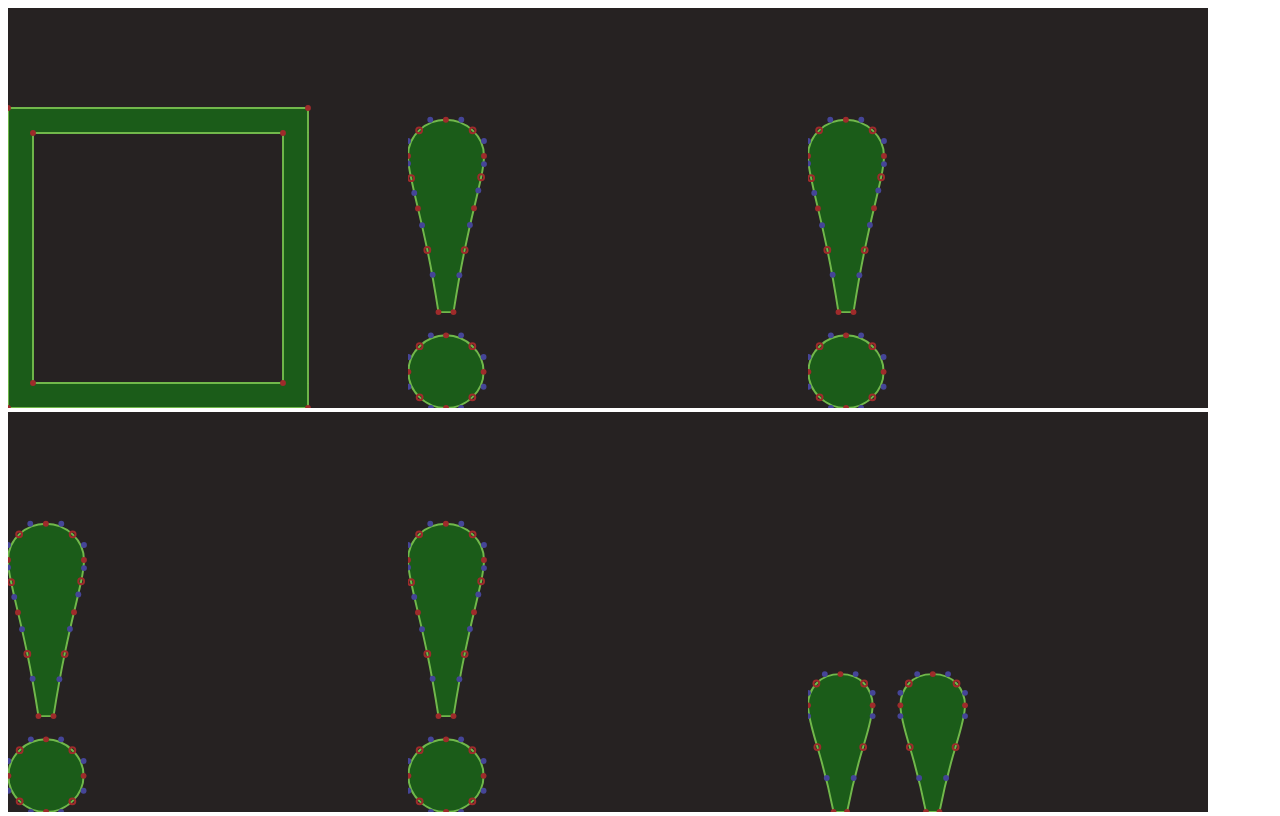
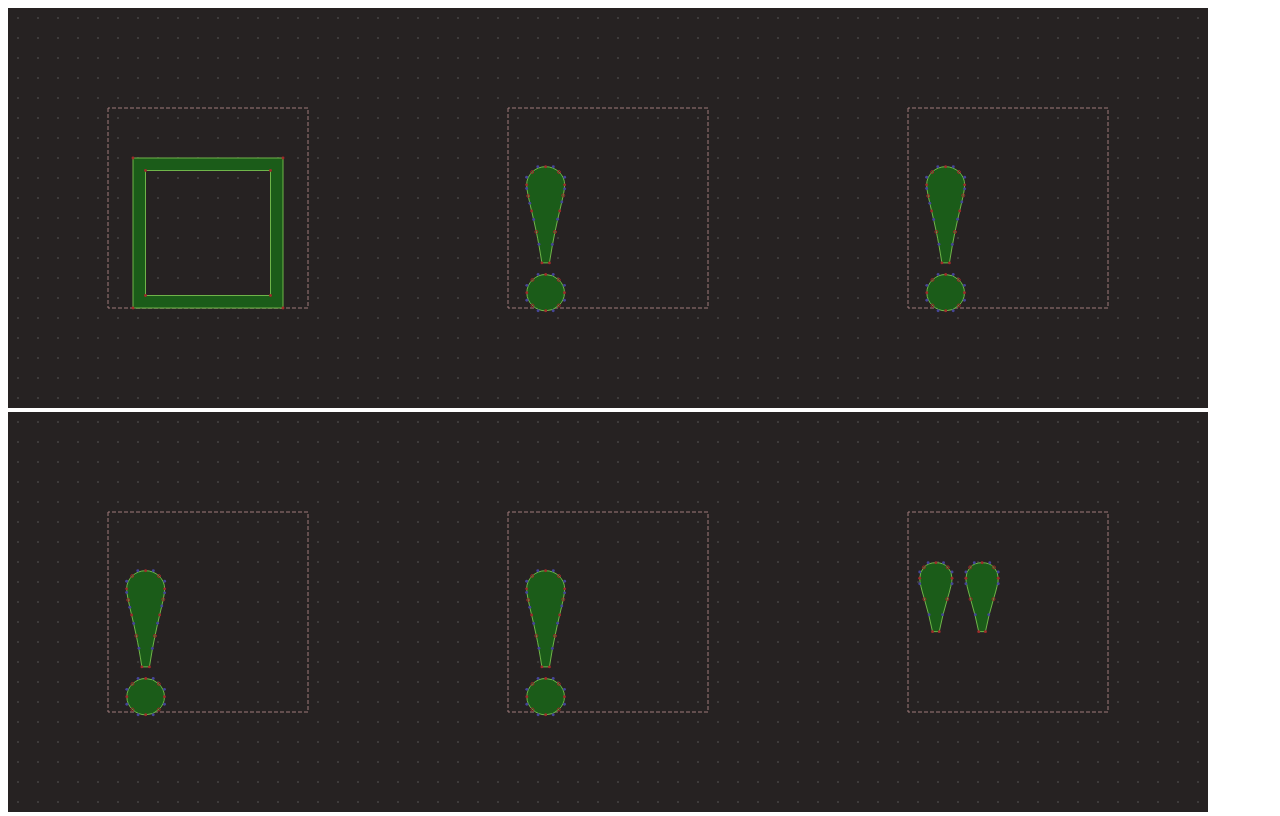
Before and after one commit to leakin24mpa/Font-Editor, a website with bundled scripts: page index.html in a window 1280 px wide. Shown: the top 816 px of the page. Built offline with nearby package versions, Linux system fonts and the light colour scheme.

Commit message:
show em square in editor

```diff
--- a/document.css
+++ b/document.css
@@ -1,5 +1,12 @@
 .point-plot, .point-group{
-    background-color: rgb(38, 34, 34);
+    background: radial-gradient(
+        rgb(62, 59, 59),
+        rgb(62, 59, 59) 1px,
+        rgb(38, 34, 34) 1px
+
+    );
+    background-size: 20px 20px;
+
 }
 .path-point{
     fill:rgb(158, 43, 43);
@@ -28,3 +35,9 @@
     stroke-linejoin: round;
     stroke: rgb(220, 120, 39);
 }
+.emsquare{
+    fill: transparent;
+    stroke-width: 0.005px;
+    stroke-dasharray: 0.02px 0.01px;
+    stroke: rgb(159, 122, 122);
+}
--- a/src/components/glyphEditor.ts
+++ b/src/components/glyphEditor.ts
@@ -143,9 +143,10 @@ export class FEglyphEditor extends FEdragRegion(FESVG){
             let p = data.points[i];
             points.push(new DraggablePoint(p.px, p.py, p.isOnCurve, p.isImplied, p.isEndpoint));
         }
-        let scale = reader.unitsPerEm; //Math.max(data.bounds.max.x - data.bounds.min.x, data.bounds.max.y - data.bounds.min.y);
-        let transform = Transform2d.translation(-data.bounds.min.x, -data.bounds.min.y).then(Transform2d.scaleXY(1/scale, -1/scale)).then(Transform2d.translation(0,1));
+        let scale = reader.unitsPerEm;
+        let transform = Transform2d.scaleXY(1/scale, -1/scale).then(Transform2d.translation(0,1));
         super(
+            PATH(`M 0 0 L 0 1 L 1 1 L 1 0 Z`).withClass("emsquare"),
             GROUP(
                 bezierPath.withClass("character-outline"),
                 GROUP(...points)
@@ -157,7 +158,7 @@ export class FEglyphEditor extends FEdragRegion(FESVG){
         };
         this.filterCoordinates(0, 0);
         this.addDraggableChildren(...points)
-        this.withClass("point-plot").withAttributes({width: 400, height: 400, viewBox: `0 0 1 1`});
+        this.withClass("point-plot").withAttributes({width: 400, height: 400, viewBox: `-0.5 -0.5 2 2`});
         this.whileDragging = () => {
             bezierPath.setData(GlyphToSvgPathData(points, transform));
         }
@@ -174,9 +175,10 @@ export class FEcompoundGlyphEditor extends FEdragRegion(FESVG){
             }
             paths.push(new DraggableGlyph(glyph as Glyph, data.components[i].transform));
         }
-        let scale = reader.unitsPerEm; //Math.max(data.bounds.max.x - data.bounds.min.x, data.bounds.max.y - data.bounds.min.y);
-        let transform = Transform2d.translation(-data.bounds.min.x, -data.bounds.min.y).then(Transform2d.scaleXY(1/scale, -1/scale)).then(Transform2d.translation(0,1));
+        let scale = reader.unitsPerEm;
+        let transform = Transform2d.scaleXY(1/scale, -1/scale).then(Transform2d.translation(0,1));
         super(
+            PATH(`M 0 0 L 0 1 L 1 1 L 1 0 Z`).withClass("emsquare"),
             GROUP(
                 ...paths
             ).withAttributes({transform: transform.toSvgString()})
@@ -185,7 +187,7 @@ export class FEcompoundGlyphEditor extends FEdragRegion(FESVG){
         this.filterCoordinates = (x,y) => {
             return transform.inverse().applyTo({x: x / 400,y: y / 400});
         };
-        this.withClass("point-plot").withAttributes({width: 400, height: 400, viewBox: "0 0 1 1"});
+        this.withClass("point-plot").withAttributes({width: 400, height: 400, viewBox: "-0.5 -0.5 2 2"});
         this.addDraggableChildren(...paths);
 
     }
```
